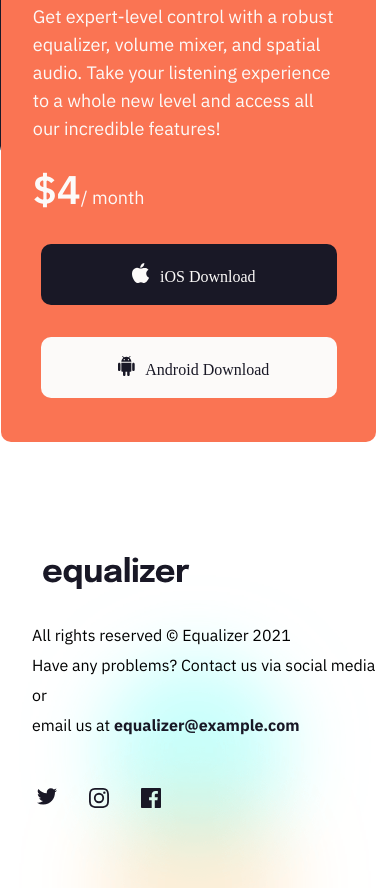
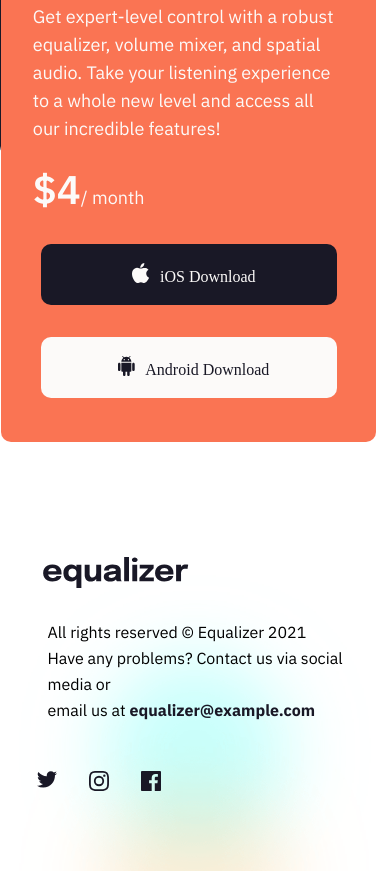
Before and after one commit to EAguayodev/frontendmentor-equalizer-landing-page, a plain HTML site: page starter-code/index.html in a window 390 px wide. Shown: the part 1205-2093 px from the top of the page. Drawn offline with Linux system fonts and the light colour scheme.

Commit message:
Update style.css
Adding width to both footer logo and footer p

```diff
--- a/starter-code/css/style.css
+++ b/starter-code/css/style.css
@@ -148,11 +148,15 @@ footer {
 }
 .footer-logo {
     margin-left: 1rem;
+    width: 146.093px;
+    height: 32px;
 }
 
 footer p {
     margin-top: -0.3rem;
     margin-left: -5rem;
+    font-weight: 400;
+    line-height: 26px;
 }
 
 footer span {
@@ -316,6 +320,8 @@ p {
         margin-left: 2rem;
         margin-right: 0rem;
         font-size: 16px;
+        line-height: 26px;
+        width: 327px;
     }
 
     footer .row{
```
